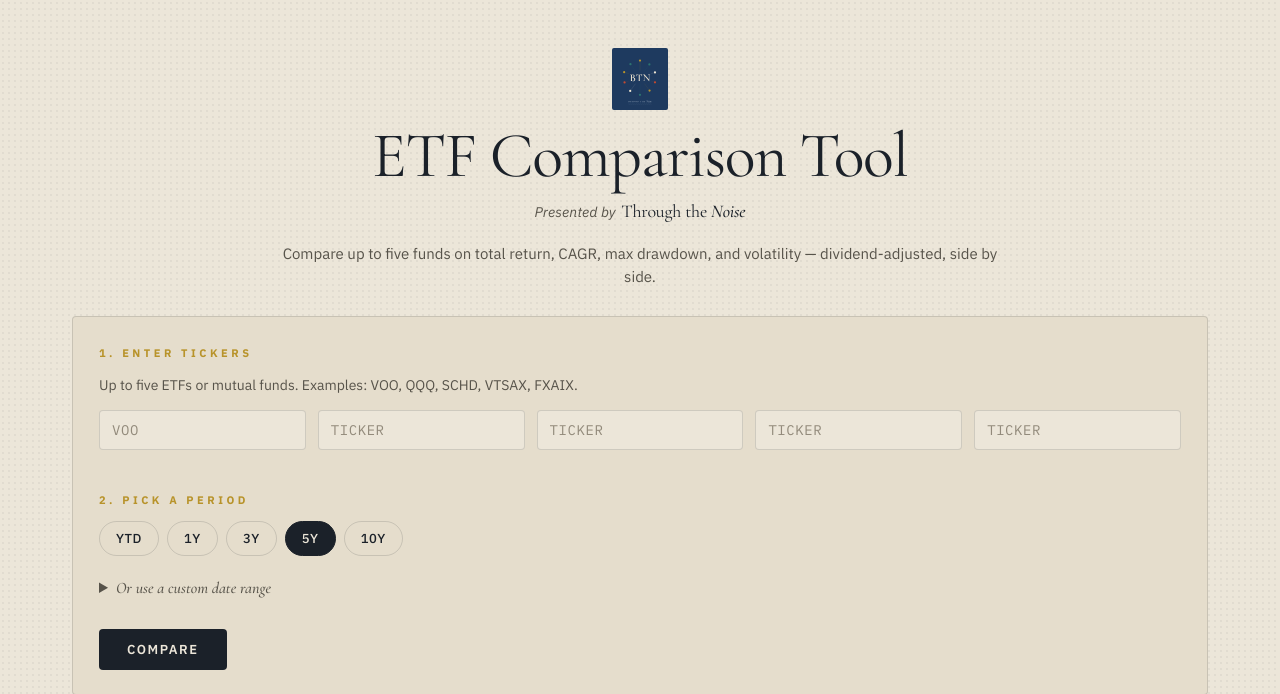
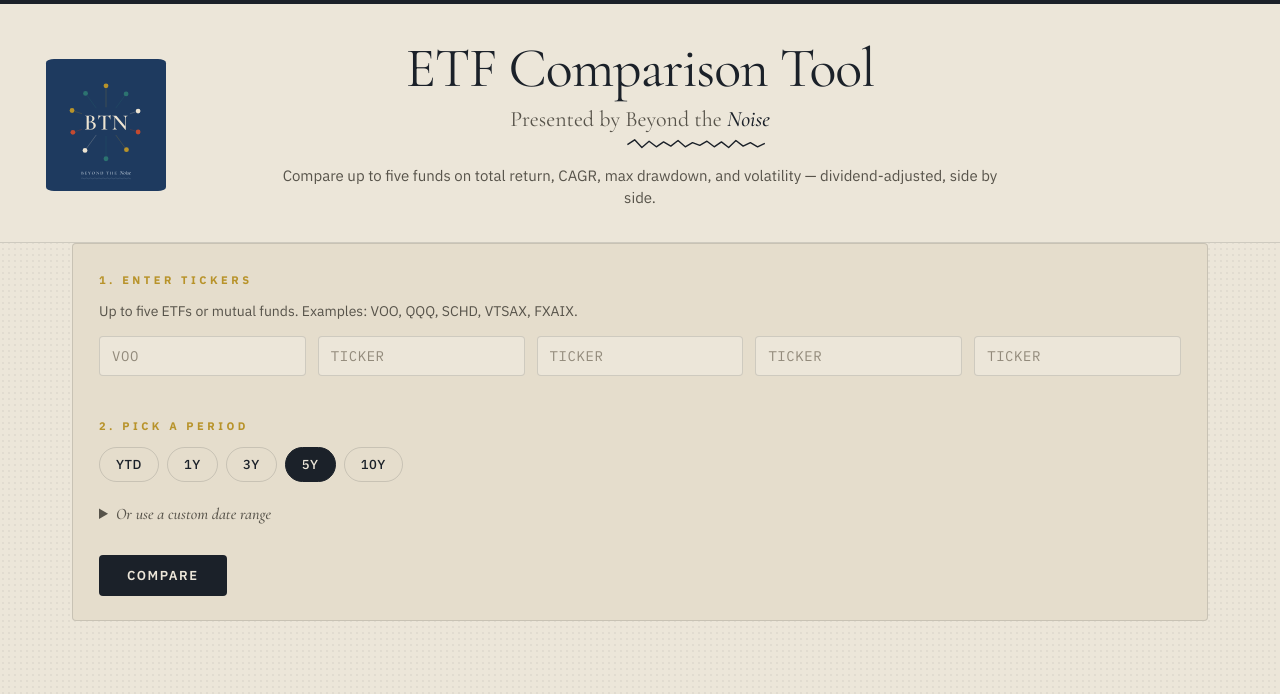
Before and after one commit to bfrock001/ETF-Comparison-Tool, a Flask app: page / in a window 1280 px wide. Shown: the top 694 px of the page. Run offline with Flask 3, Linux system fonts and the light colour scheme.

Commit message:
ETF: match Monte Carlo header - large logo left, centered wordmark

```diff
--- a/static/css/styles.css
+++ b/static/css/styles.css
@@ -430,6 +430,26 @@ main {
   .site-header { padding: 32px 20px 20px; }
 }
 
-/* BTN header logo + footer credit (merge resolution) */
-.brand-logo { display:block; margin:0 auto 14px; width:56px; height:auto; }
+/* BTN footer credit */
 .site-footer .foot-brand { margin-top:8px; font-size:12.5px; }
+
+/* BTN masthead — matches the Monte Carlo tool header exactly */
+.page-header { border-top: 4px solid var(--ink); border-bottom: 1px solid var(--rule); background: var(--paper); }
+.page-header__inner { max-width: 1280px; margin: 0 auto; padding: 36px 40px 32px; display: grid; grid-template-columns: 132px 1fr 132px; align-items: center; gap: 32px; }
+.brand { display: flex; align-items: center; justify-self: start; }
+.brand__logo { width: 132px; height: 132px; border-radius: 14px; display: block; }
+.header-spacer { width: 132px; height: 1px; }
+.page-header__titles { text-align: center; }
+.page-title { font-family: var(--serif); font-weight: 400; font-size: 56px; letter-spacing: -0.02em; line-height: 1.0; margin: 0; color: var(--ink); }
+.page-subtitle { font-family: var(--serif); font-size: 22px; line-height: 1.25; margin: 10px 0 0; color: var(--soft); }
+.page-subtitle em { font-style: italic; color: var(--ink); }
+.brand-wordmark { display: inline-block; vertical-align: baseline; line-height: inherit; }
+.brand-wordmark__text { display: block; }
+.signal-mark { display: block; width: 100%; height: 14px; margin: 3px 0 0; }
+.page-header__titles .tagline { margin: 14px auto 0; }
+@media (max-width: 720px) {
+  .page-header__inner { grid-template-columns: 1fr; gap: 16px; padding: 24px 16px; }
+  .brand { justify-self: center; }
+  .header-spacer { display: none; }
+  .page-title { font-size: 40px; }
+}
--- a/templates/index.html
+++ b/templates/index.html
@@ -13,11 +13,23 @@
   <script src="https://cdn.jsdelivr.net/npm/chartjs-adapter-date-fns@3.0.0/dist/chartjs-adapter-date-fns.bundle.min.js"></script>
 </head>
 <body>
-  <header class="site-header">
-    <img class="brand-logo" src="{{ url_for('static', filename='btn-logo.svg') }}" alt="Beyond the Noise" width="56" height="62">
-    <h1 class="display-title">ETF Comparison Tool</h1>
-    <p class="byline">Presented by <span class="wordmark">Through the <em>Noise</em></span></p>
-    <p class="tagline">Compare up to five funds on total return, CAGR, max drawdown, and volatility — dividend-adjusted, side by side.</p>
+  <header class="page-header" role="banner">
+    <div class="page-header__inner">
+      <a class="brand" href="/">
+        <img class="brand__logo" src="{{ url_for('static', filename='btn-logo.svg') }}" alt="Beyond the Noise logo" />
+      </a>
+      <div class="page-header__titles">
+        <h1 class="page-title">ETF Comparison Tool</h1>
+        <p class="page-subtitle">Presented by <span class="brand-wordmark">
+          <span class="brand-wordmark__text">Beyond the <em>Noise</em></span>
+          <svg class="signal-mark" viewBox="0 0 240 40" aria-hidden="true" preserveAspectRatio="none">
+            <polyline points="4,22 16,8 28,30 40,12 52,28 64,14 76,26 88,10 100,28 112,16 124,24 136,12 148,28 160,14 172,30 184,10 196,26 208,16 220,28 232,18" fill="none" stroke="var(--ink)" stroke-width="1.4" stroke-linejoin="round" vector-effect="non-scaling-stroke" />
+          </svg>
+        </span></p>
+        <p class="tagline">Compare up to five funds on total return, CAGR, max drawdown, and volatility — dividend-adjusted, side by side.</p>
+      </div>
+      <div class="header-spacer" aria-hidden="true"></div>
+    </div>
   </header>
 
   <main>
```
